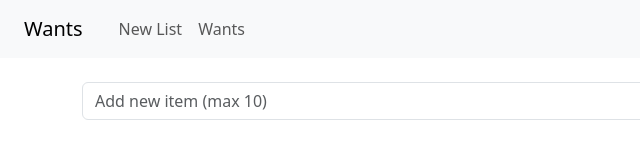
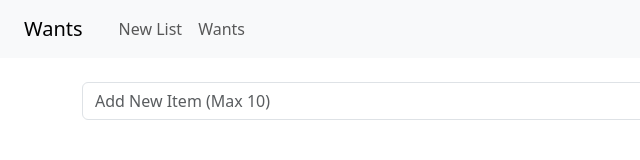
Before and after one commit to Peterbgood/Top10, a plain HTML site: page index.html in a window 1280 px wide. Shown: the full height of the page, 0-640 px from the left. Drawn offline with nearby package versions, Linux system fonts and the light colour scheme.

Commit message:
Update index.html

```diff
--- a/index.html
+++ b/index.html
@@ -101,7 +101,7 @@
 
     <div class="container mt-4">
         <div class="input-group mb-3">
-            <input type="text" class="form-control" id="newItemInput" placeholder="Add new item (max 10)" maxlength="100">
+            <input type="text" class="form-control" id="newItemInput" placeholder="Add New Item (Max 10)" maxlength="100">
             <button class="btn btn-primary" id="addItemBtn" type="button">Add</button>
         </div>
         <div id="todoList"></div>
```
